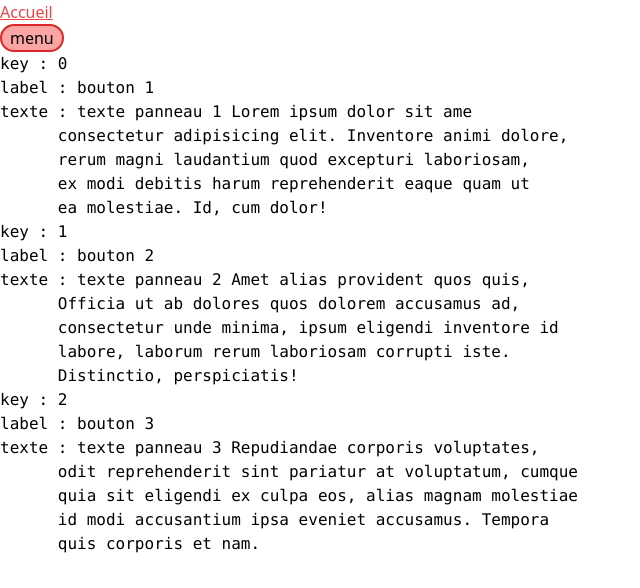
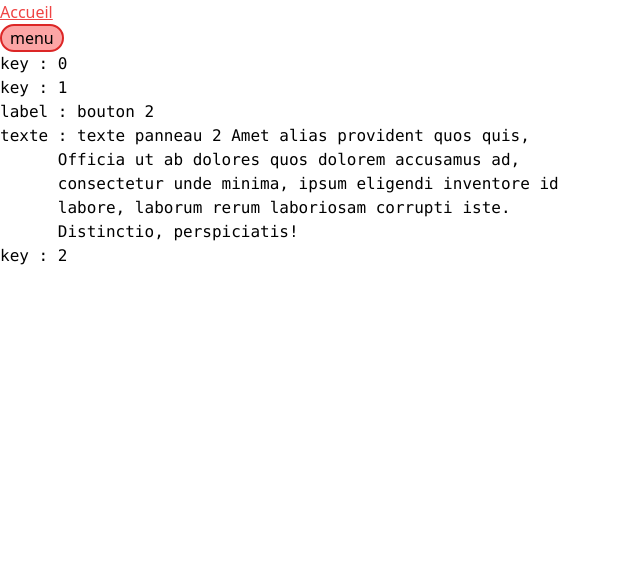
Before and after one commit to MMI-SAE-203/r213-2024-pracht-tp1-poilbois-marco, a Vue app: page /Boucle in a window 1280 px wide. Shown: the top 588 px of the page, without its empty margins (0-640 px from the left). Built offline with nearby package versions, Linux system fonts and the light colour scheme.

Commit message:
ajout boutons cachés avec "key"

```diff
--- a/src/pages/Boucle.vue
+++ b/src/pages/Boucle.vue
@@ -1,4 +1,7 @@
 <script setup lang="ts">
+import { ref } from 'vue'
+
+const sectionOpen = ref(1);
 
 const sectionsData = [
     {
@@ -30,8 +33,8 @@ const sectionsData = [
 
 <template>
   <section v-for="({ label, texte }, key) of sectionsData" :v-key="key">
-      <pre class="font-mono">key : {{ key }}</pre>
-      <pre class="font-mono">label : {{ label }}</pre>
-      <pre class="font-mono">texte : {{ texte }}</pre>
+      <pre class="font-mono" @pointerdown="sectionOpen = key">key : {{ key }}</pre>
+      <pre class="font-mono" v-show="sectionOpen == key">label : {{ label }}</pre>
+      <pre class="font-mono" v-show="sectionOpen == key">texte : {{ texte }}</pre>
   </section>
 </template>
```
